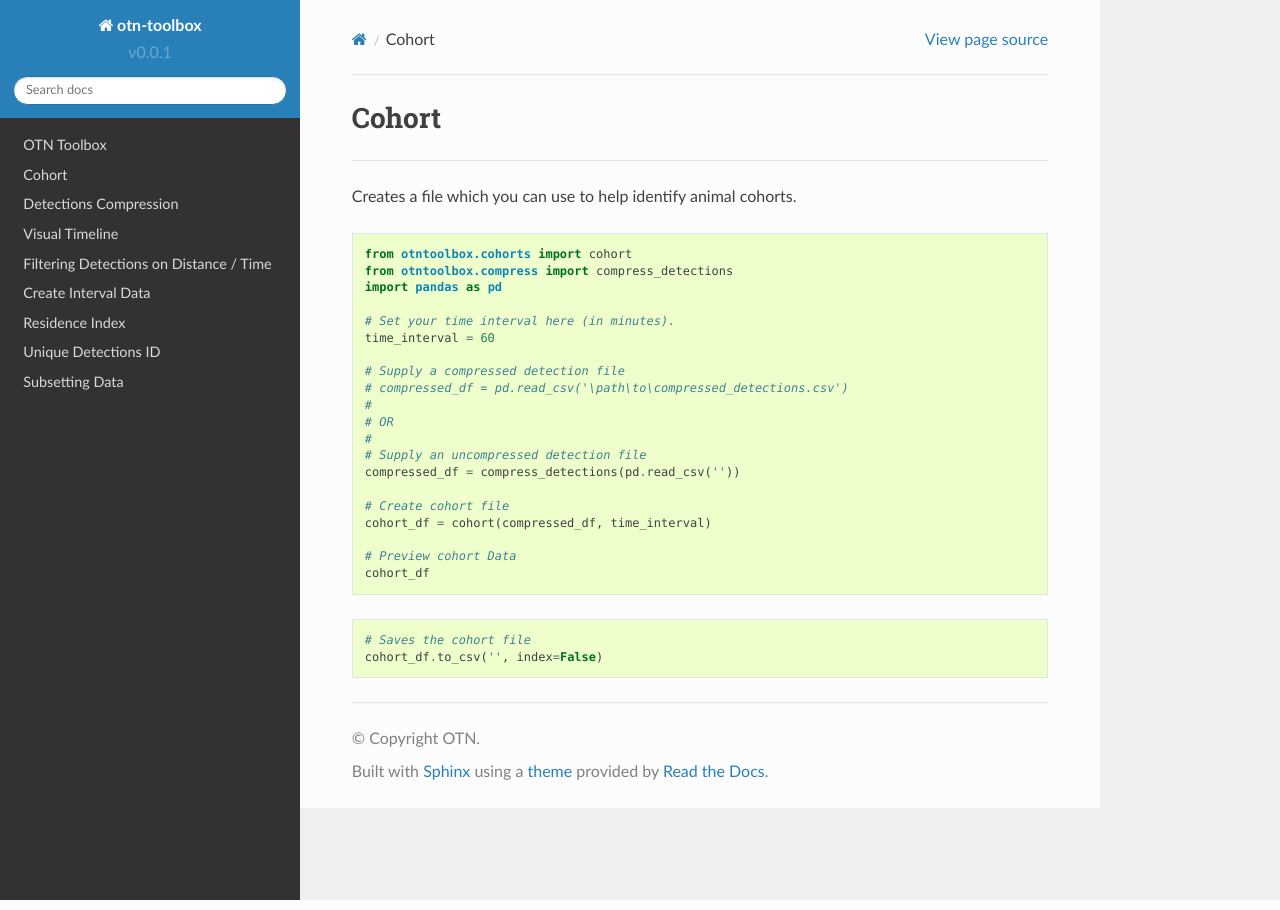
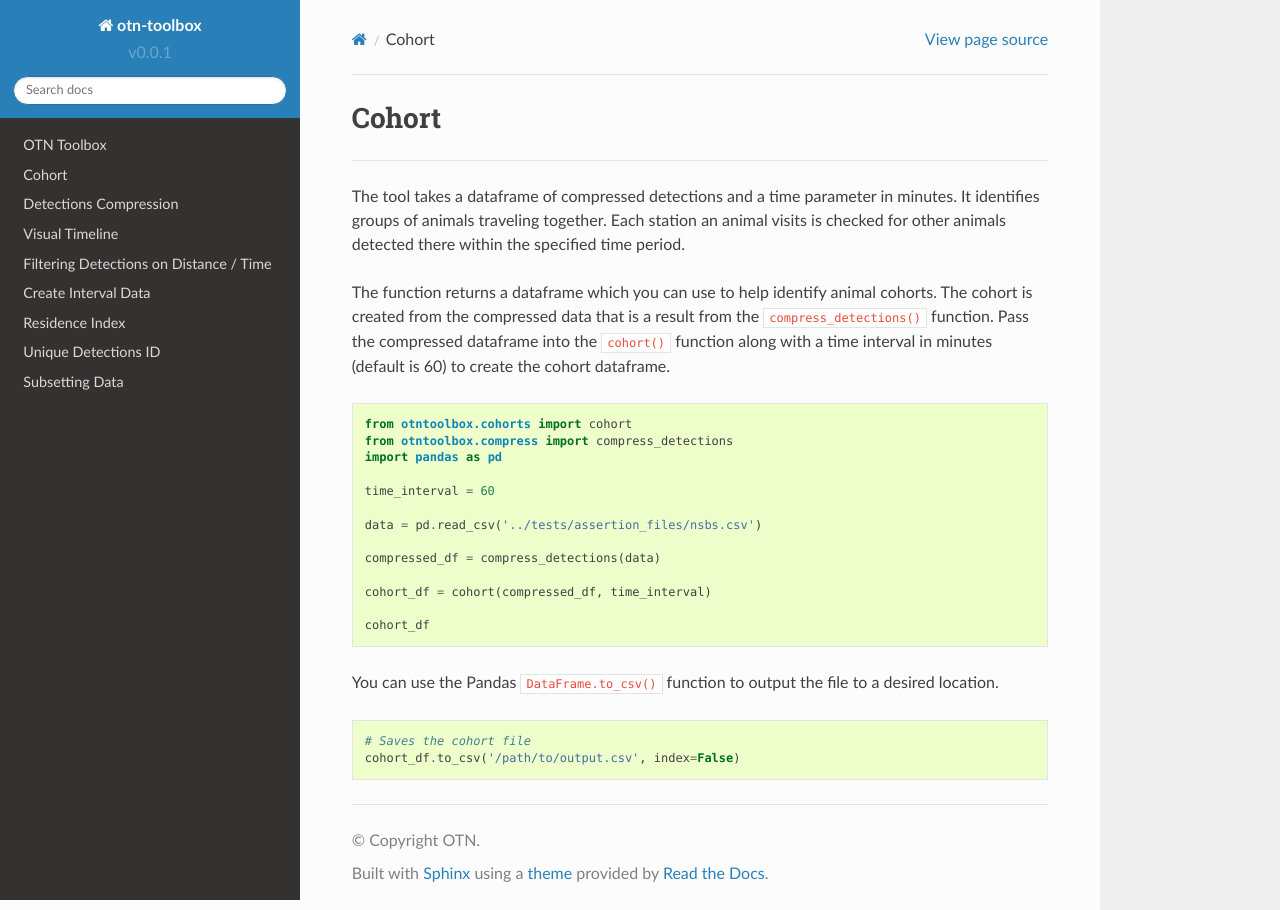
Before and after one commit to ocean-tracking-network/resonATe, a Sphinx documentation site: the page built from docs/notebooks/cohort_data.ipynb.rst, in a window 1280 px wide. Built offline with Sphinx 7.4.7 and the Read the Docs theme 2.0.0, drawn with Linux system fonts in a browser that asks for light colours.

Commit message:
Modified documentation stylings and text

```diff
--- a/docs/conf.py
+++ b/docs/conf.py
@@ -18,11 +18,13 @@ import nbformat
 rst_exporter = RSTExporter()
 for file in os.listdir("../py_notebooks"):
     if file.endswith(".ipynb"):
-        rst, rest = rst_exporter.from_notebook_node(nbformat.read('../py_notebooks/'+file, as_version=4))
+        rst, rest = rst_exporter.from_notebook_node(nbformat.read('../py_notebooks/'+file, as_version=4), wrap ='preserve')
         f=open('../docs/notebooks/'+str(file)+'.rst', 'w')
         rst = rst.replace('raw-latex', 'math')
         rst = rst.replace('$', '')
         rst = rst.replace('ipython2', 'python')
+        rst = rst.replace('Warning:', '.. warning:: ')
+        rst = rst.replace('``,\n', '``\n\t')
         f.write(rst)
         f.close()
         del rst, rest
--- a/docs/notebooks/cohort_data.ipynb.rst
+++ b/docs/notebooks/cohort_data.ipynb.rst
@@ -6,7 +6,16 @@ Cohort
 
    <hr>
 
-Creates a file which you can use to help identify animal cohorts.
+The tool takes a dataframe of compressed detections and a time parameter
+in minutes. It identifies groups of animals traveling together. Each
+station an animal visits is checked for other animals detected there
+within the specified time period.
+
+The function returns a dataframe which you can use to help identify
+animal cohorts. The cohort is created from the compressed data that is a
+result from the ``compress_detections()`` function. Pass the compressed
+dataframe into the ``cohort()`` function along with a time interval in
+minutes (default is 60) to create the cohort dataframe.
 
 .. code:: python
 
@@ -14,24 +23,20 @@ Creates a file which you can use to help identify animal cohorts.
     from otntoolbox.compress import compress_detections
     import pandas as pd
 
-    # Set your time interval here (in minutes).
     time_interval = 60
 
-    # Supply a compressed detection file
-    # compressed_df = pd.read_csv('\path\to\compressed_detections.csv')
-    #
-    # OR
-    #
-    # Supply an uncompressed detection file
-    compressed_df = compress_detections(pd.read_csv(''))
+    data = pd.read_csv('../tests/assertion_files/nsbs.csv')
 
-    # Create cohort file
+    compressed_df = compress_detections(data)
+
     cohort_df = cohort(compressed_df, time_interval)
 
-    # Preview cohort Data
     cohort_df
+
+You can use the Pandas ``DataFrame.to_csv()`` function to output the
+file to a desired location.
 
 .. code:: python
 
     # Saves the cohort file
-    cohort_df.to_csv('', index=False)
+    cohort_df.to_csv('/path/to/output.csv', index=False)
```
Also changed, not shown: docs/notebooks/add_uniquecid.ipynb.rst (+8 -3 lines), docs/notebooks/detection_compression.ipynb.rst (+9 -10 lines), 8 other files.
